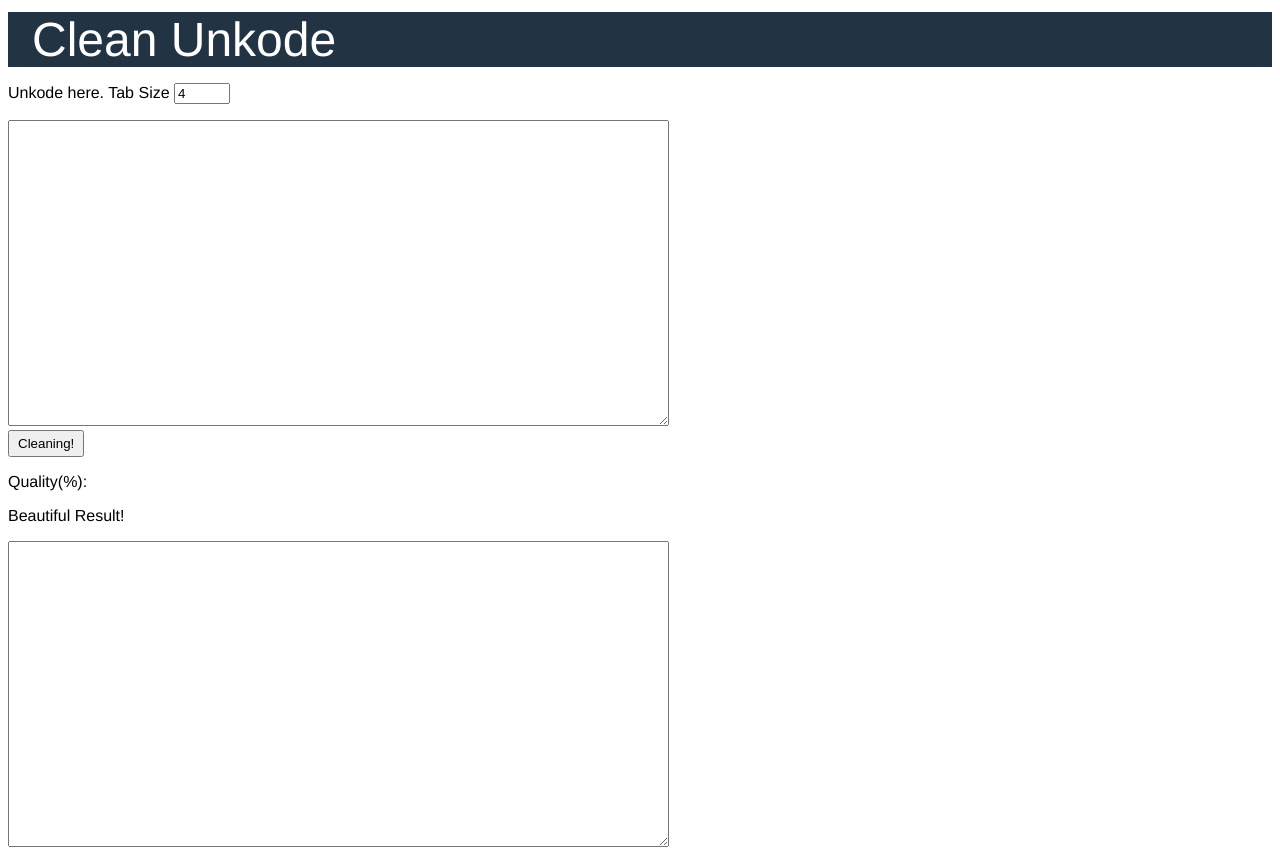
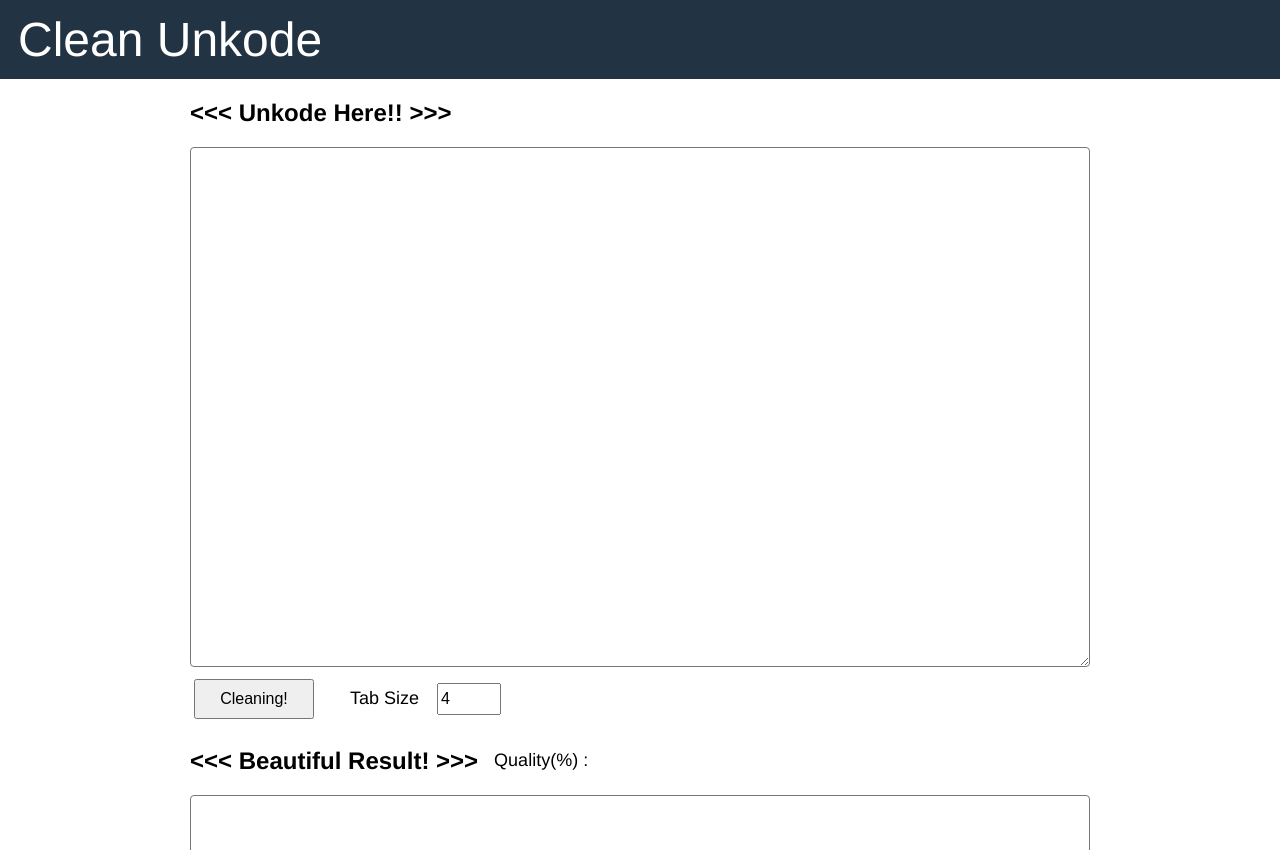
Before and after one commit to HiragiGKUTH/BeautifyUnkode, a plain HTML site: page index.html in a window 1280 px wide. Shown: the top 850 px of the page. Drawn offline with Linux system fonts and the light colour scheme.

Commit message:
A: all is done Beta 1.0

```diff
--- a/css/style.css
+++ b/css/style.css
@@ -1,9 +1,17 @@
+* {
+  box-sizing: border-box;
+}
+
 body {
-    font-family: 'Avenir','Helvetica Neue','Helvetica','Arial','Hiragino Sans','ヒラギノ角ゴシック','YuGothic','Yu Gothic','メイリオ', Meiryo,'ＭＳ Ｐゴシック','MS PGothic'  ;
+    font-family: 'Avenir','Helvetica Neue','Helvetica','Arial','Hiragino Sans','ヒラギノ角ゴシック','YuGothic','Yu Gothic','メイリオ', Meiryo,'ＭＳ Ｐゴシック','MS PGothic';
+    padding: 0;
+    margin: 0;
 }
 
 header {
     background-color: #234;
+    padding: 0;
+    margin: 0;
 }
 
 header h1 {
@@ -11,15 +19,80 @@ body {
   font-weight: normal;
   color: white;
 
-    margin: 12px 24px;
-    padding: 0;
+  margin: 0;
+  padding: 12px 18px;
+}
 
+main {
+  display: flex;
+  flex-direction: column;
+  align-items: center;
 }
 
 main textarea {
   font-weight: normal;
-    font-size: 13px;
+  font-size: 15px;
   font-family: "SF Mono","Monaco","Andale Mono","Lucida Console","Bitstream Vera Sans Mono","Courier New",Courier,monospace;
+  padding: 16px;
+  border-radius: 4px;
+  transition-duration: 0.5s;
+}
+
+main textarea:hover {
+  border-radius: 12px;
+}
+
+#input ,#output {
+  height: 520px;
+  width: 900px;
+}
+
+#input:hover {
+  background-color: #fd2;
+}
+
+#output:hover {
+  background-color: rgb(224, 224, 256);
+}
+
+#form {
+  display: flex;
+  flex-direction: row;
+  width: 900px;
+  align-items: center;
+  margin: 4px;
+}
+
+#form button {
+  font-size: 16px;
+  width: 120px;
+  height: 40px;
+  margin: inherit;
+  margin-right: 32px;
+}
+
+#form p {
+  font-size: 18px;
+  margin: inherit;
+}
+
+#form p input {
+  font-size: 16px;
+  height: 32px;
+  width: 64px;
+}
+
+.Result div {
+  display: flex;
+  align-items: center;
+}
+
+.Result div h2 {
+  margin-right: 16px;
+}
+
+.Result div p {
+  font-size: 18px;
 }
 
 main button {
--- a/index.html
+++ b/index.html
@@ -14,25 +14,29 @@
     </header>
     <main>
       <section class="Original">
-        <p>
-          Unkode here.  Tab Size <input id="tabSize" type="number" value="4" min="1" max="16" onchange="changeTabSize();">
-        </p>
-        <textarea id="input" rows="20" cols="80"></textarea>
-        <br>
+        <h2><<< Unkode Here!! >>></h2>
+      <textarea id="input"></textarea>
       </section>
+      <section id="form">
         <button onclick="main();">
           Cleaning!
         </button>
-      <section id="Measure">
         <p>
-          Quality(%):<span id="qualityRatio"></span>
+          Tab Size　<input id="tabSize" type="number" value="4" min="1" max="16" onchange="changeTabSize();">
         </p>
       </section>
       <section class="Result">
+        <div>
+          <h2>
+            <<< Beautiful Result! >>>
+          </h2>
+          <section id="Measure">
             <p>
-          Beautiful Result!
+              Quality(%) : <span id="qualityRatio"></span>
             </p>
-        <textarea id="output" rows="20" cols="80" readonly="readonly"></textarea>
+          </section>
+        </div>
+        <textarea id="output" readonly="readonly"></textarea>
       </section>
     </main>
   </body>
--- a/js/script.js
+++ b/js/script.js
@@ -4,12 +4,6 @@ function changeTabSize() {
 	const tabSizeNode = document.querySelector("#tabSize");
 	tabSize = tabSizeNode.value;
 }
-
-function loadFile() {
-	const reader = new FileReader();
-
-}
-
 
 function main() {
 	//get texts on Textarea as a List
@@ -29,7 +23,10 @@ function main() {
 
   //Evaluate output
 	let outputQualityRatio = document.querySelector("#qualityRatio");
-	outputQualityRatio.textContent = qualityRatio*100;
+  outputQualityRatio.textContent = Math.round(qualityRatio*100) + " \%";
+
+  //Scrolling to bottom of the page
+  scrollTo(200, 5000);
 }
 
 /**
@@ -68,7 +65,8 @@ function AnalyzeQuality(lineList, tabSize) {
 
 /**
  * Beautify Unkode
- * @param {Array} lineList Unkode list, splited by \n
+ * @param {Array} lineList Unkode list, splited by '\n'
+ * @param {number} tabSize uses of tab size
  * @returns {string} Beautiful Code
  */
 function BeautifyCode(lineList, tabSize) {
@@ -76,7 +74,7 @@ function BeautifyCode(lineList, tabSize) {
   /* result */
   let beautyCode = "";
 
-  /* insert num spaces function */
+  /* insert num spaces at head of line function */
   const InsSpace = (str, num) => {
     let spaces = "";
     for (let i = 0; i < num; i++) {
@@ -88,7 +86,6 @@ function BeautifyCode(lineList, tabSize) {
   for (let li = 0; li < lineList.length; li++) {
     const line = lineList[li].trim();
     const prevLine = lineList[li==0 ? 0 : li-1].trim();
-
 		bracketDepth = getNextBracketDepthHelper(line, prevLine, bracketDepth);
 
     /* push to result */
@@ -97,10 +94,26 @@ function BeautifyCode(lineList, tabSize) {
   return beautyCode;
 }
 
+/**
+ * Get indent level of next line that it should be.
+ * @param {string} line now line's string
+ * @param {string} prevLine previous line's string
+ * @param {number} nowDepth now indent depth
+ */
 function getNextBracketDepthHelper(line, prevLine, nowDepth) {
 	let nextDepth = nowDepth;
-	/* bracket detection */
-	//add indentation to the next line of the open bracket, so I use previous line data.
+  /* bracket detection */
+
+  // If // , /* or */ char is detected, return same value
+  if (line === "//" || line === "/*" || line === "*/") {
+    return nextDepth;
+  }
+
+  // If " or ' char is detected, delete "{}" in the quotation
+  if (line === "\"" || line === "\'") {
+
+  }
+	// add indentation to the next line of the open bracket, so I use previous line data.
 	if (prevLine.indexOf("{") !== -1 && line !== prevLine) {
 		nextDepth++;
 	}
```
Lines whose indentation alone changed are shown as unchanged.
